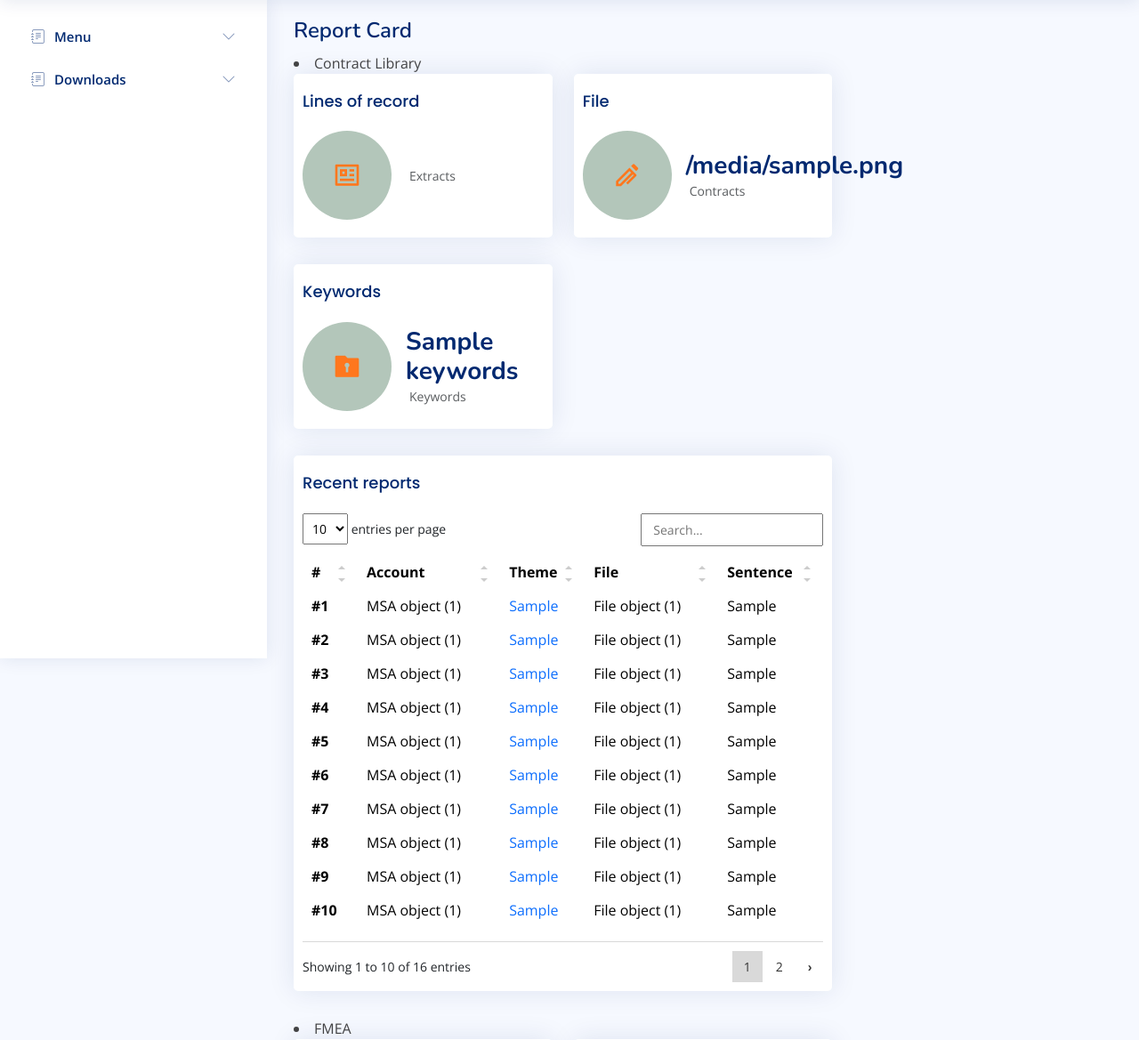
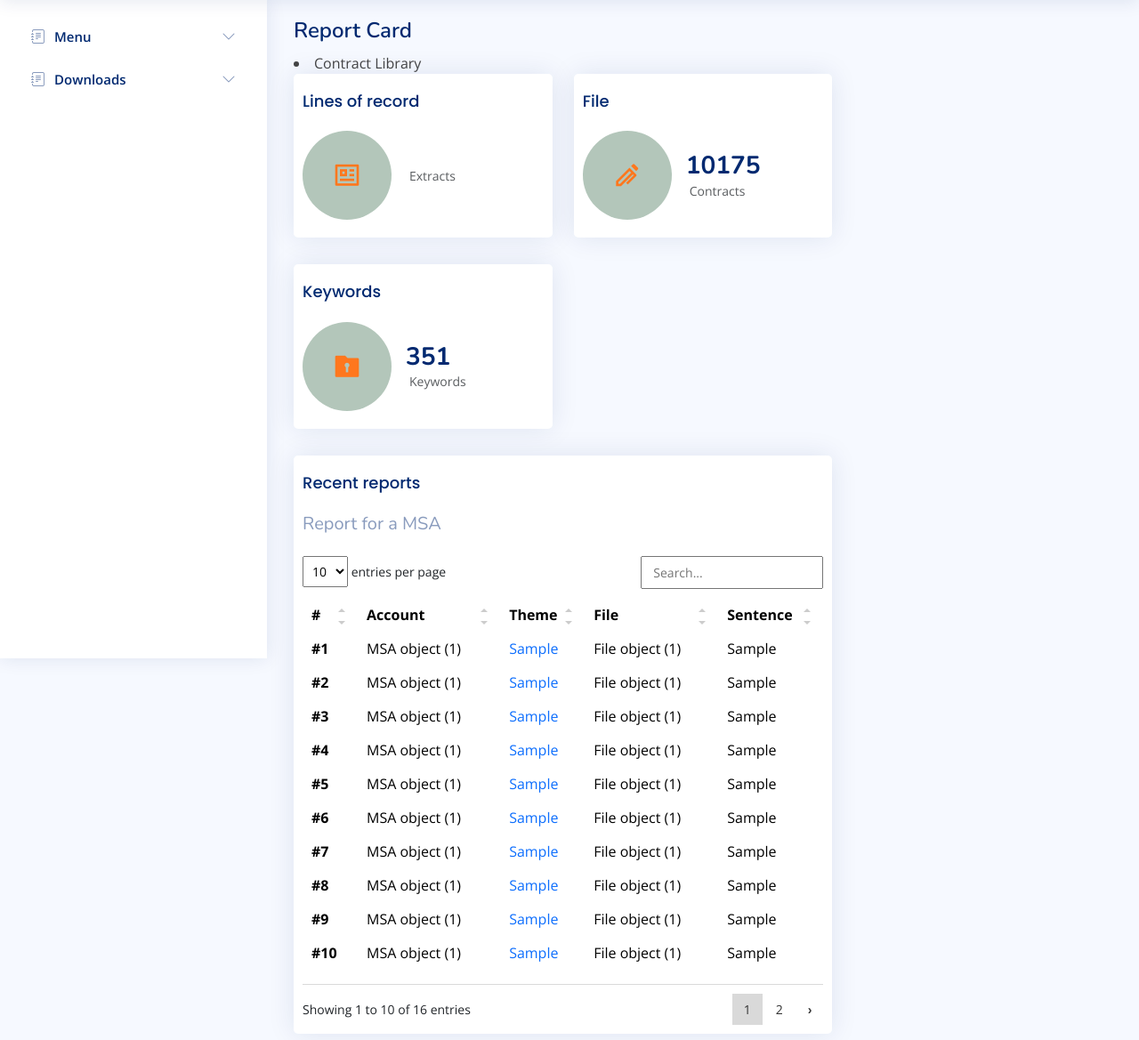
Before and after one commit to bridgecrew-perf6/deployment-74, a Django app: template CNXProtect_Utl/templates/CNXProtect_Utl/indexing5.html in a window 1280 px wide. Shown: the part 60-1229 px from the top of the page at 89% size. Run offline with Django 3.2, Linux system fonts and the light colour scheme; tables that the repository leaves empty hold one stand-in row (values such as "Sample post"); the template is opened without the code that fills it: values that come from a table or form of the project are taken from there, most other values are stand-ins (such as "Sample title", 1, 10 or a date in 2020); parts of the project's set-up code (start-up, migrations or seed data) failed here and were passed over; some libraries are stand-ins or nearby versions.

Commit message:
Update indexing5.html

```diff
--- a/CNXProtect_Utl/templates/CNXProtect_Utl/indexing5.html
+++ b/CNXProtect_Utl/templates/CNXProtect_Utl/indexing5.html
@@ -204,7 +204,7 @@
                       <i class="ri-ball-pen-line"></i>
                     </div>
                     <div class="ps-3">
-                      <h6>{{File_No}}</h6>
+                      <h6>10175</h6>
                       <span class="text-muted small pt-2 ps-1">Contracts</span>
                     </div>
                   </div>
@@ -220,7 +220,7 @@
                       <i class="ri-folder-keyhole-fill"></i>
                     </div>
                     <div class="ps-3">
-                      <h6>{{keywords}}</h6>
+                      <h6>351</h6>
                       <span class="text-muted small pt-2 ps-1">Keywords</span>
                     </div>
                   </div>
@@ -231,6 +231,9 @@
               <div class="card recent-sales overflow-auto">
                 <div class="card-body">
                   <h5 class="card-title">Recent reports </h5>
+                  <ol class="breadcrumb">
+                  <li class="breadcrumb-item"><a href="{% url 'indexing_data6' %}"><h5> Report for a MSA</h5></a></li>
+                  </ol>
                   <table class="table table-borderless datatable">
                     <thead>
                       <tr>
```
